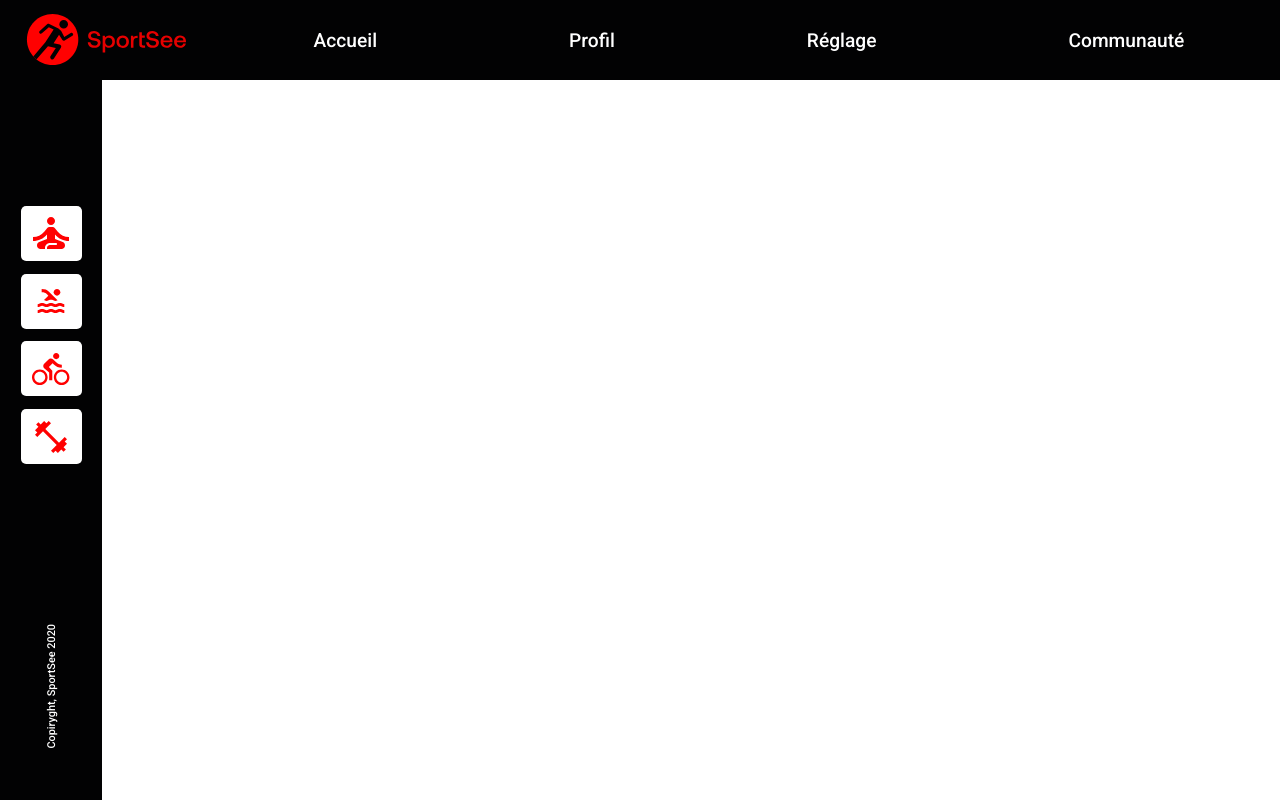
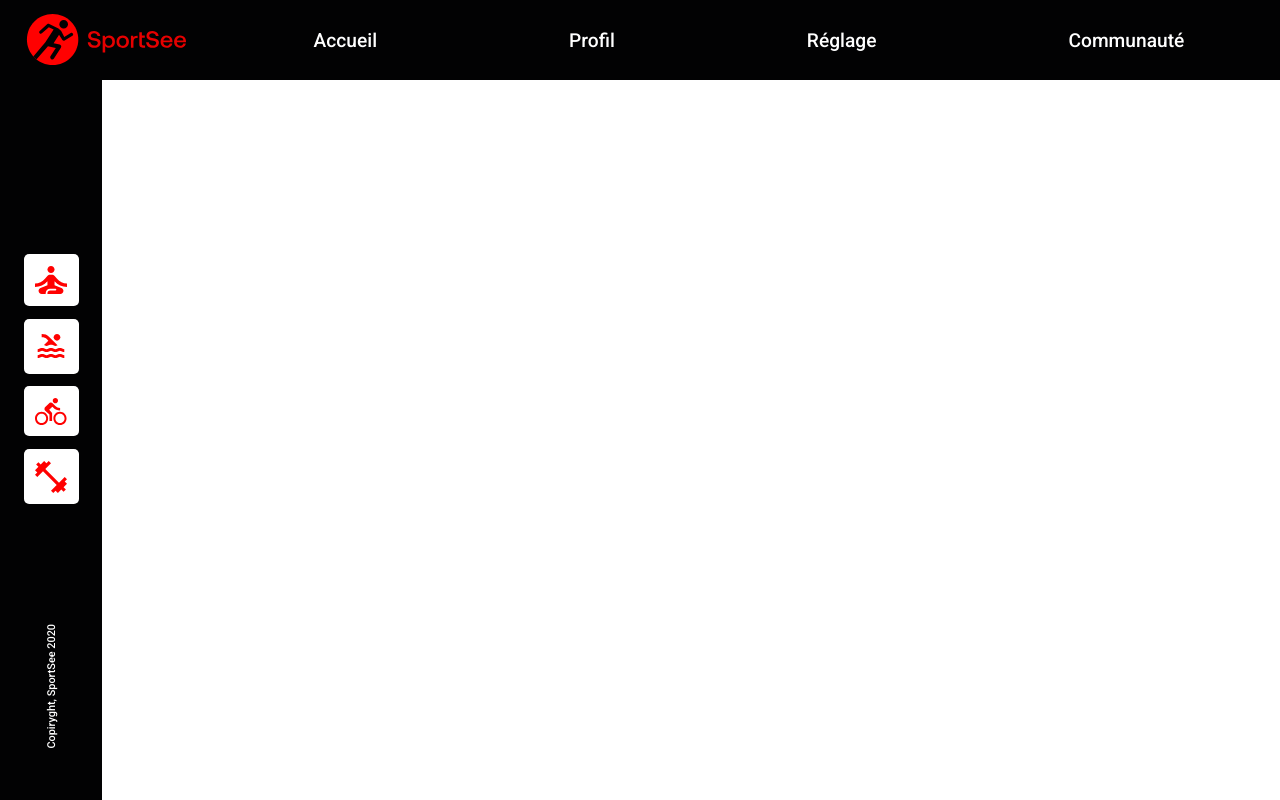
Before and after one commit to rMaloberti/RemiMaloberti_12_12022023, a React (Create React App) app: page / in a window 1280 px wide. Built offline with nearby package versions, Linux system fonts and the light colour scheme.

Commit message:
[nav] add style to navIcons

```diff
--- a/src/style/components/NavIcons.css
+++ b/src/style/components/NavIcons.css
@@ -18,10 +18,13 @@
   border-radius: 0.4vw;
 
   /* Margin and padding */
-  padding: 0.9vw;
+  padding: .9vw;
 }
 
 .nav-icons__button__icon {
+  /* Size */
+  width: 2.5vw;
+
   /* Display */
   display: flex;
   justify-content: center;
--- a/src/style/components/Navbar.css
+++ b/src/style/components/Navbar.css
@@ -25,7 +25,7 @@
   /* Display */
   flex: 1;
   flex-direction: column-reverse;
-  gap: 12.5vw;
+  gap: 15vh;
 
   /* Margin and padding */
   padding: 4vw 0;
```
